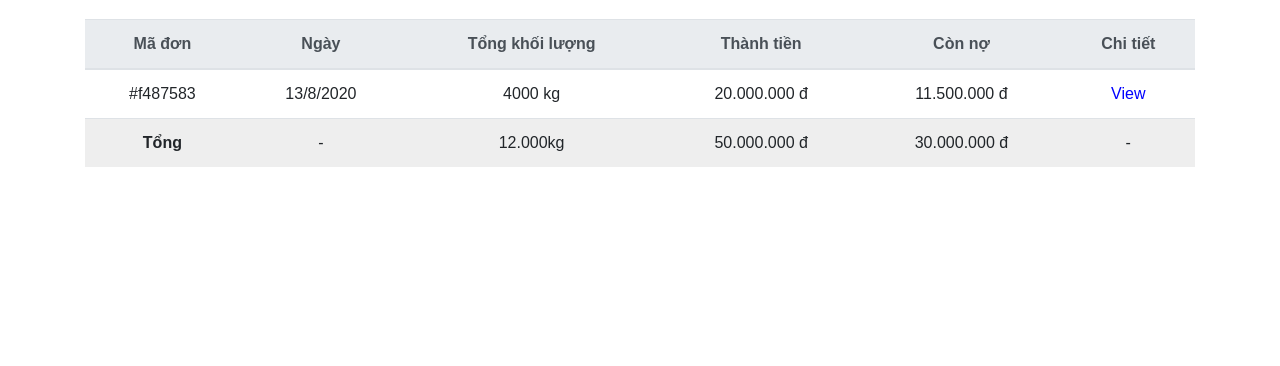
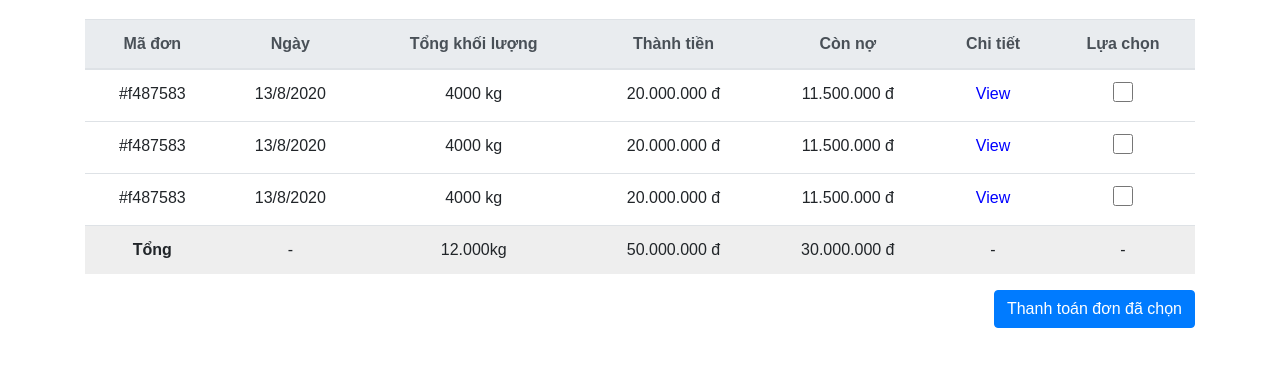
Before and after one commit to TranVanTu1209/tea_update, a plain HTML site: page loan_customer.html in a window 1280 px wide. Shown: the part 152-518 px from the top of the page. Drawn offline with nearby package versions, Linux system fonts and the light colour scheme.

Commit message:
last commit

```diff
--- a/css/style.css
+++ b/css/style.css
@@ -189,3 +189,7 @@ section.home-page main.right-content .list-customer-order-details .form-group {
 #report-day .list-customer-header form input[type="datetime-local"] {
   width: 200px;
 }
+#loan-control-customer table td input[type="checkbox"] {
+  width: 20px;
+  height: 20px;
+}
--- a/loan_customer.html
+++ b/loan_customer.html
@@ -102,7 +102,7 @@
 
 		</header>
 		<!-- nav-sidebar -->
-		<section id="loan-control-customer-admin" class="home-page">
+		<section id="loan-control-customer" class="home-page">
 
 			<main class="right-content list-customer-content">
 
@@ -139,19 +139,39 @@
 									<th>
 										Chi tiết
 									</th>
+									<th>
+										Lựa chọn
+									</th>
 								</tr>
 							</thead>
 							<tbody>
 								<tr>
-
 									<td>#f487583</td>
 									<td>13/8/2020</td>
 									<td>4000 kg</span></td>
 									<td>20.000.000 đ</td>
 									<td>11.500.000 đ</td>
 									<td><a href="loan_customer_pay.html">View</a></td>
+									<td><input type="checkbox" name="" id="" ></td>
 								</tr>
-
+								<tr>
+									<td>#f487583</td>
+									<td>13/8/2020</td>
+									<td>4000 kg</span></td>
+									<td>20.000.000 đ</td>
+									<td>11.500.000 đ</td>
+									<td><a href="loan_customer_pay.html">View</a></td>
+									<td><input type="checkbox" name="" id="" ></td>
+								</tr>
+								<tr>
+									<td>#f487583</td>
+									<td>13/8/2020</td>
+									<td>4000 kg</span></td>
+									<td>20.000.000 đ</td>
+									<td>11.500.000 đ</td>
+									<td><a href="loan_customer_pay.html">View</a></td>
+									<td><input type="checkbox" name="" id="" ></td>
+								</tr>
 
 							</tbody>
 							<tfoot class="tfoot-light">
@@ -162,12 +182,55 @@
 									<td>50.000.000 đ</td>
 									<td>30.000.000 đ</td>
 									<td>-</td>
-
+									<td>-</td>
 								</tr>
 							</tfoot>
 						</table>
 					</div>
-					<!-- add new customer section -->
+					<!-- pay many order same time -->
+					<!-- payment section -->
+					<div class="pay-order mt-2 d-flex justify-content-end">
+						<button
+							class="btn btn-primary"
+							data-toggle="modal"
+							data-target="#order-loan-payment"
+							type="button"
+						>
+							Thanh toán đơn đã chọn
+						</button>
+						<div
+							class="modal fade text-dark"
+							id="order-loan-payment"
+							role="dialog"
+						>
+							<div class="modal-dialog">
+								<div class="modal-content">
+									<div class="modal-header">
+										<h4 class="modal-title">Thanh toán nợ</h4>
+										<button type="button" data-dismiss="modal">
+											&times;
+										</button>
+									</div>
+									<div class="modal-body">
+
+										<form action="">
+											<div class="form-group">
+												Tổng nợ các đơn đã chọn :
+												<span class="order-value"> 20.000.000 đ</span>
+											</div>
+
+											<input
+												type="submit"
+												class="btn btn-success d-block m-auto"
+												value="Xác nhận thanh toán"
+											/>
+										</form>
+									</div>
+
+								</div>
+							</div>
+						</div>
+					</div>
 				</div>
 			</main>
 		</section>
```
Also changed, not shown: list_order_save_change.html (+2 -2 lines), report_customer_detail.html (+3 -2 lines).
